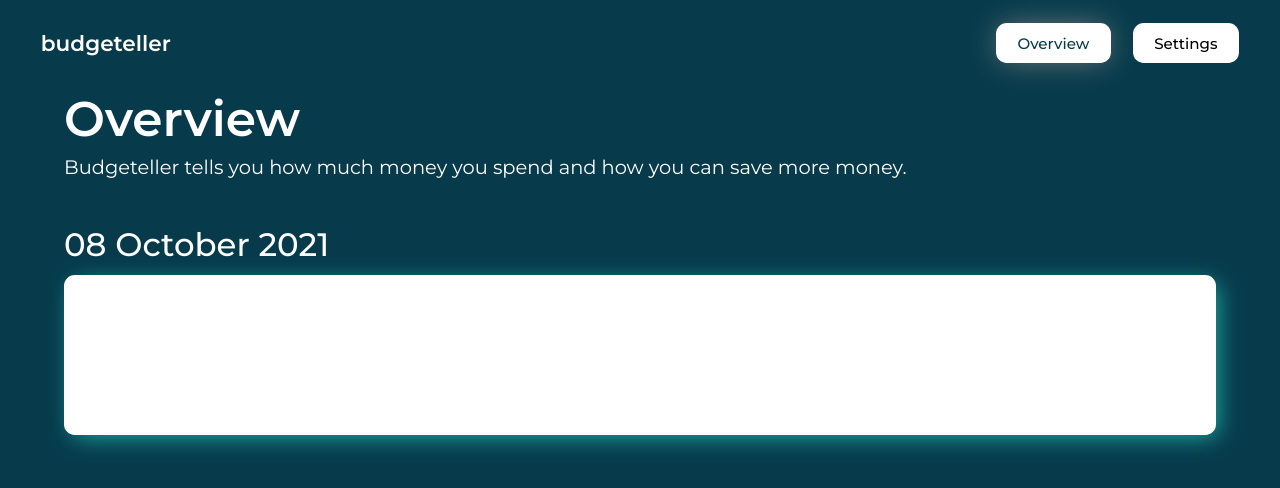
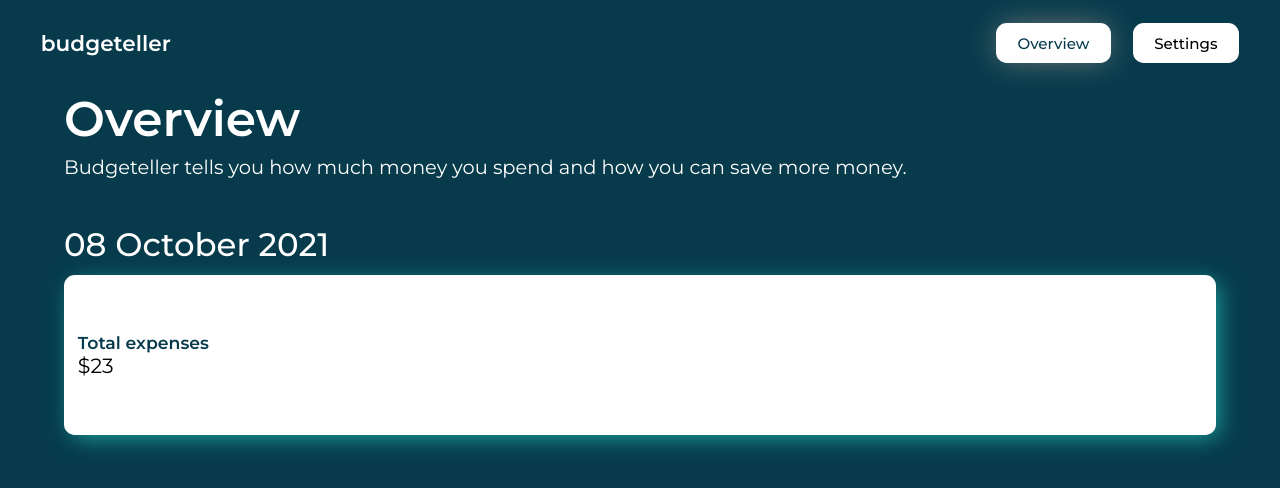
Before and after one commit to victorbianconi/budgeteller, a Vue app: page / in a window 1280 px wide. Shown: the top 488 px of the page. Built offline with nearby package versions, Linux system fonts and the light colour scheme.

Commit message:
overview stats on wrong branch tho

```diff
--- a/src/App.vue
+++ b/src/App.vue
@@ -28,6 +28,7 @@ p,
 h1,
 h2,
 h3,
+h4,
 a {
   font-family: "Montserrat";
 }
--- a/src/components/Overview/OverviewStats.vue
+++ b/src/components/Overview/OverviewStats.vue
@@ -2,15 +2,17 @@
   <div class="overview-stats">
       <h3 class="overview-stats__todays-date">{{ todaysDate }}</h3>
       <div class="overview-stats__container">
-
+          <OverviewStatsExpenses/>
       </div>
   </div>
 </template>
 
 <script lang="ts">
 import { Component, Prop, Vue } from "vue-property-decorator";
-
-@Component
+import OverviewStatsExpenses from "@/components/Overview/OverviewStatsExpenses.vue";
+@Component({
+  components: {OverviewStatsExpenses}
+})
 export default class OverviewStats extends Vue {
   @Prop() private stats!: string;
   @Prop() private todaysDate!: Date;
--- /dev/null
+++ b/src/components/Overview/OverviewStatsExpenses.vue
@@ -0,0 +1,30 @@
+<template>
+  <div class="overview-stats-expenses">
+      <h4 class="overview-stats-expenses__title">Total expenses</h4>
+      <p class="overview-stats-expenses__number">$23</p>
+    </div>
+</template>
+
+<script lang="ts">
+import { Component, Prop, Vue } from "vue-property-decorator";
+
+@Component
+export default class OverviewStatsExpenses extends Vue {
+  @Prop() private stats!: string;
+  @Prop() private todaysDate!: Date;
+}
+</script>
+
+<!-- Add "scoped" attribute to limit CSS to this component only -->
+<style scoped lang="scss">
+.overview-stats-expenses {
+  &__title {
+    font-size:1.6rem;
+    color: var(--main-color);
+  }
+  &__number {
+    font-size: 1.9rem;
+  }
+}
+
+</style>
--- a/src/views/Overview.vue
+++ b/src/views/Overview.vue
@@ -22,7 +22,6 @@ import dayjs from "dayjs";
 })
 export default class Overview extends Vue {
   todaysDate: number = dayjs(new Date()).format("DD MMMM YYYY");
-
 }
 </script>
 
```
